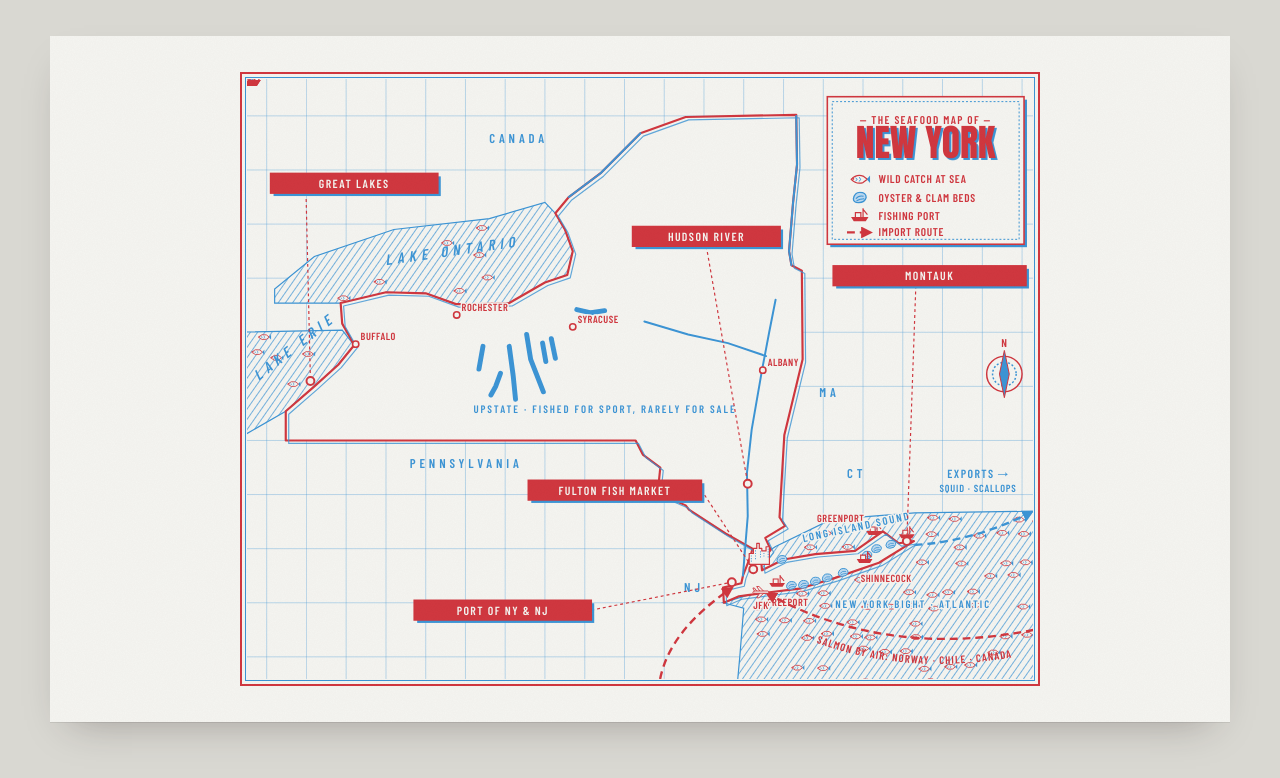
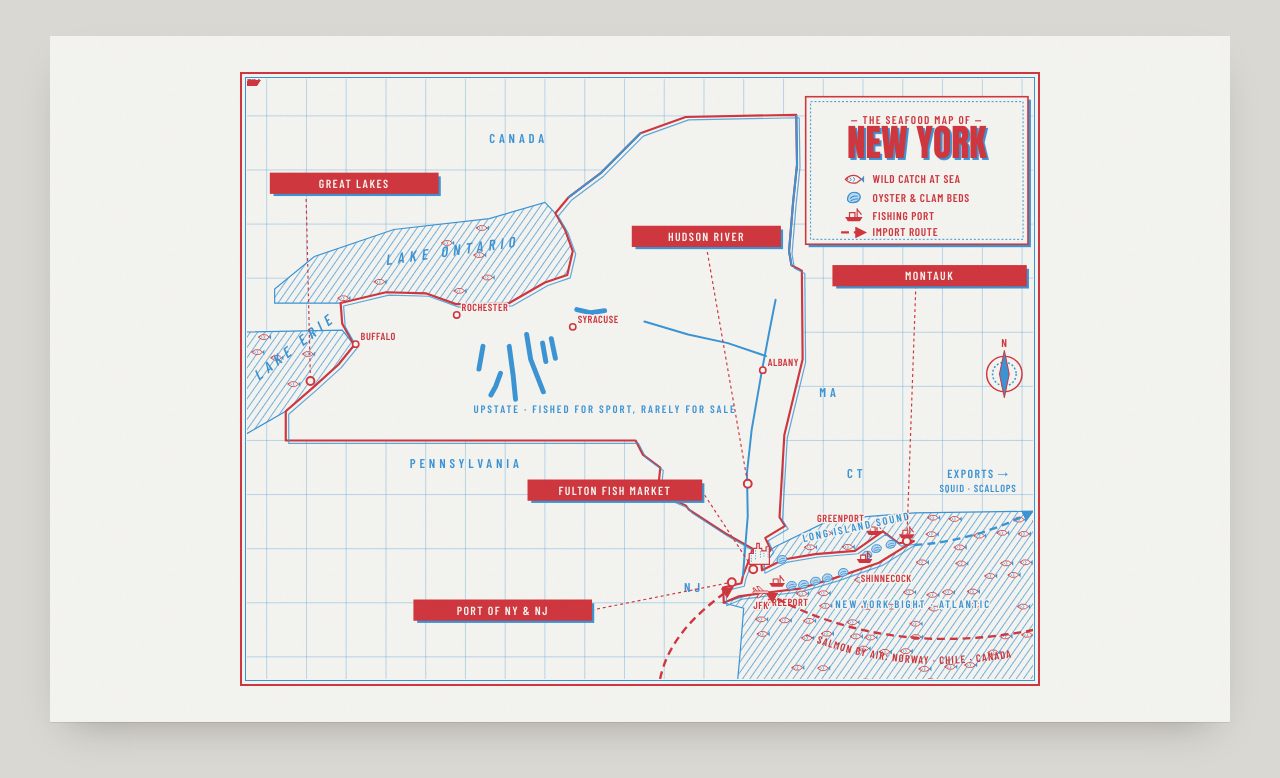
Before and after one commit to SevenUniverses/stevenchen.world, a plain HTML site: page ny-seafood-map.html in a window 1280 px wide. Drawn offline with nearby package versions, Linux system fonts and the light colour scheme; a web font is replaced by a local one.

Commit message:
Widen the NY Seafood map title box and remove its hover effect

```diff
--- a/ny-seafood-map.html
+++ b/ny-seafood-map.html
@@ -334,7 +334,7 @@ h1 .shade{font-family:var(--shade);color:var(--red);text-shadow:3px 3px 0 var(--
 <g class="hot" tabindex="0"><polyline points="467,170 509.1,411.5" class="leader"/><circle cx="509.1" cy="411.5" r="4" class="pin"/><rect x="395" y="153" width="150" height="20" class="bxs"/><g class="lift"><rect x="392" y="150" width="150" height="20" class="bx"/><rect x="392" y="150" width="150" height="20" class="bxh"/><text x="467.0" y="164.5" class="bxt">HUDSON RIVER</text><rect x="392" y="150" width="150" height="20" class="scan"/></g></g>
 <g class="hot" tabindex="0"><polyline points="60,116 64.5,307.0" class="leader"/><circle cx="64.5" cy="307.0" r="4" class="pin"/><rect x="27" y="99" width="170" height="20" class="bxs"/><g class="lift"><rect x="24" y="96" width="170" height="20" class="bx"/><rect x="24" y="96" width="170" height="20" class="bxh"/><text x="109.0" y="110.5" class="bxt">GREAT LAKES</text><rect x="24" y="96" width="170" height="20" class="scan"/></g></g>
 <g class="hot" tabindex="0"><polyline points="350,540 492.9,511.6" class="leader"/><circle cx="492.9" cy="511.6" r="4" class="pin"/><rect x="173" y="533" width="180" height="20" class="bxs"/><g class="lift"><rect x="170" y="530" width="180" height="20" class="bx"/><rect x="170" y="530" width="180" height="20" class="bxh"/><text x="260.0" y="544.5" class="bxt">PORT OF NY &amp; NJ</text><rect x="170" y="530" width="180" height="20" class="scan"/></g></g>
-<g transform="translate(590,18)" class="hot" tabindex="0"><rect x="3" y="3" width="200" height="150" class="bxs"/><g class="lift"><rect width="200" height="150" class="bx"/><rect x="5" y="5" width="190" height="140" class="bxin"/><text x="100" y="28" class="kick">— THE SEAFOOD MAP OF —</text><text x="100" y="62" class="cart">NEW YORK</text><use href="#fish" x="22" y="78" width="22" height="12"/><text x="52" y="88" class="leg">WILD CATCH AT SEA</text><use href="#oyster" x="25" y="96" width="16" height="13"/><text x="52" y="107" class="leg">OYSTER &amp; CLAM BEDS</text><use href="#boat" x="23" y="112" width="20" height="16"/><text x="52" y="125" class="leg">FISHING PORT</text><path d="M20 138 h24" class="imp"/><text x="52" y="142" class="leg">IMPORT ROUTE</text><rect width="200" height="150" class="scan"/></g></g>
+<g transform="translate(568,18)"><rect x="3" y="3" width="226" height="150" class="bxs"/><rect width="226" height="150" class="bx"/><rect x="5" y="5" width="216" height="140" class="bxin"/><text x="113" y="28" class="kick">— THE SEAFOOD MAP OF —</text><text x="113" y="62" class="cart">NEW YORK</text><use href="#fish" x="38" y="78" width="22" height="12"/><text x="68" y="88" class="leg">WILD CATCH AT SEA</text><use href="#oyster" x="41" y="96" width="16" height="13"/><text x="68" y="107" class="leg">OYSTER &amp; CLAM BEDS</text><use href="#boat" x="39" y="112" width="20" height="16"/><text x="68" y="125" class="leg">FISHING PORT</text><path d="M36 138 h24" class="imp"/><text x="68" y="142" class="leg">IMPORT ROUTE</text></g>
 <g transform="translate(770,300)" class="compass"><circle r="18"/><circle r="12" class="cin"/><path d="M0 -24 L5 0 L0 24 L-5 0Z"/><text y="-28" class="leg" text-anchor="middle">N</text></g>
 </svg>
     </div>
```
Also changed, not shown: index.html (+1 -1 lines).
